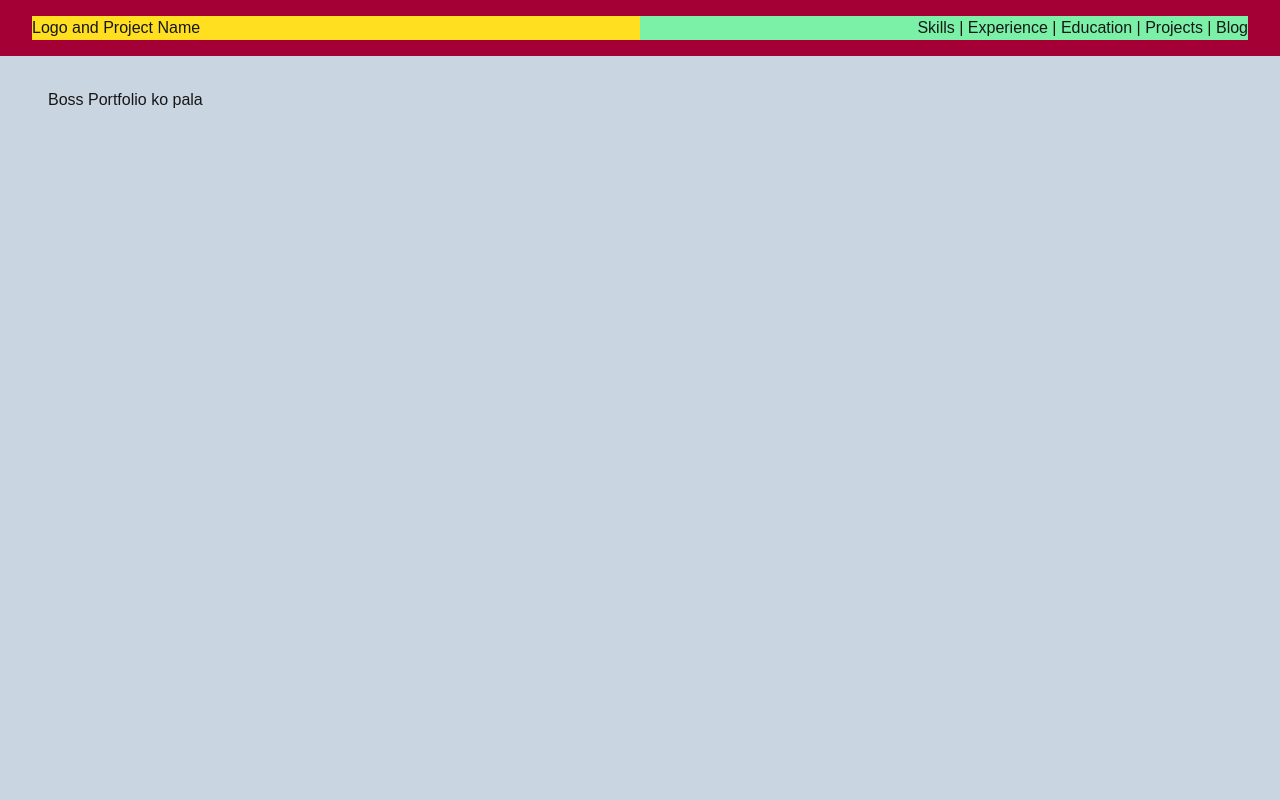
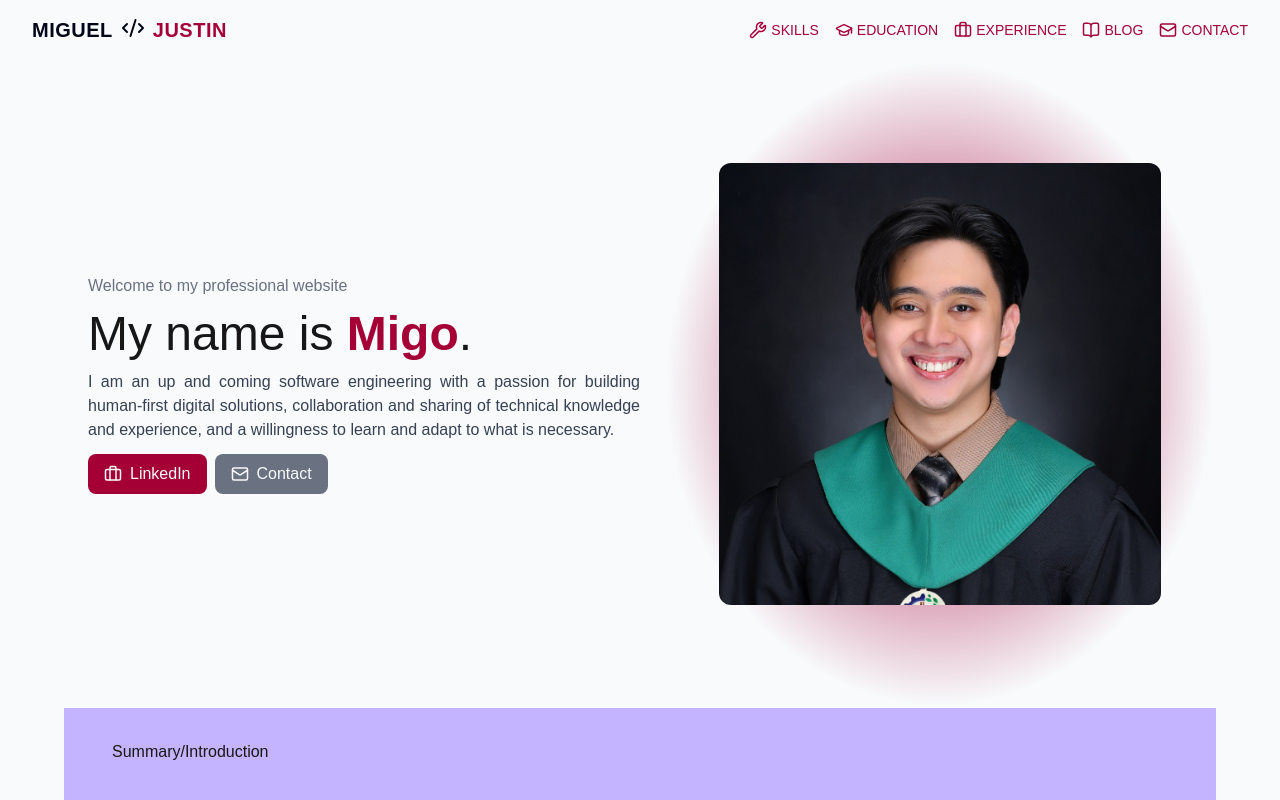
Before and after one commit to migodbtc/snapshot, a Next.js app: page / in a window 1280 px wide. Shown: the top 800 px of the page. Built offline with nearby package versions, Linux system fonts and the light colour scheme.

Commit message:
root: day 2 of making the portfolio website, added proper header and hero section layout and design. added hover design for components i.e. links and buttons. added responsivity variants for hero section and header, and added light/dark mode alternate themes.

```diff
--- a/app/page.tsx
+++ b/app/page.tsx
@@ -1,3 +1,4 @@
+import { BookOpen, Briefcase, Code2, GraduationCap, Mail, Menu, Wrench } from "lucide-react";
 import Image from "next/image";
 
 export default function Home() {
@@ -5,29 +6,221 @@ export default function Home() {
     <div className="flex flex-col flex-1 items-center justify-center bg-slate-50 dark:bg-slate-950">
 
       {/* Header */}
-      <div className="flex flex-row px-4 sm:px-8 py-4 w-full bg-rose-800">
+      <div className="flex flex-row px-4 sm:px-8 py-4 w-full text-rose-800 ">
 
         {/* Header Title & Logo */}
-        <div className="flex-1 bg-yellow-300">
-          Logo and Project Name
+        <div className="flex-1 my-auto">
+          <span className="font-bold text-lg sm:text-xl uppercase tracking-wide flex flex-row gap-2 ">
+            <span className="text-slate-950 dark:text-slate-50">MIGUEL</span>
+            <span className="text-slate-950 dark:text-slate-50 text-lg sm:text-xl"><Code2 /></span>
+            <span>JUSTIN</span>
+          </span>
         </div>
 
-        {/* Header Links (Web & Tablet) */}
-        <div className="hidden sm:block flex-1 bg-green-300 text-right">
-          Skills | Experience | Education | Projects | Blog
+        {/* Header Links (Web Only) */}
+        <div className="hidden lg:flex flex-2 justify-end items-center gap-4 text-rose-800 text-sm">
+          <a className="flex items-center gap-1 hover:underline cursor-pointer uppercase">
+            <Wrench size={18} />
+            <span>Skills</span>
+          </a>
+
+          <a className="flex items-center gap-1 hover:underline cursor-pointer uppercase">
+            <GraduationCap size={18} />
+            <span>Education</span>
+          </a>
+
+          <a className="flex items-center gap-1 hover:underline cursor-pointer uppercase">
+            <Briefcase size={18} />
+            <span>Experience</span>
+          </a>
+
+          <a className="flex items-center gap-1 hover:underline cursor-pointer uppercase">
+            <BookOpen size={18} />
+            <span>Blog</span>
+          </a>
+
+          <a className="flex items-center gap-1 hover:underline cursor-pointer uppercase">
+            <Mail size={18} />
+            <span>Contact</span>
+          </a>
         </div>
 
-        {/* Header Links (Mobiles) */}
-        <div className="block sm:hidden flex-1 bg-green-300 text-right">
-          Hamburger Menu
+        {/* Header Links (Mobile & Web) */}
+        <div className="flex lg:hidden flex-1 justify-end">
+          <button
+            type="button"
+            className="p-2 text-rose-800 hover:bg-rose-100 rounded-md transition-colors"
+            aria-label="Open navigation menu"
+          >
+            <Menu size={24} />
+          </button>
         </div>
 
       </div>
 
-      {/* Main Content */}
-      <main className="flex flex-1 w-full max-w-7xl flex-col items-center justify-between py-8 px-12 sm:items-start bg-slate-300">
-        Boss Portfolio ko pala
+      {/* Main Content - Medium-Large */}
+      <main className="hidden sm:flex flex-1 w-full h-fit lg:max-w-6xl flex-col items-center justify-between sm:items-start ">
+
+        {/* Hero Section */}
+        <section className="w-full aspect-video flex flex-row">
+          <div className="flex flex-1 flex-col px-6 h-full items-start justify-center gap-3">
+            <span className="text-sm lg:text-base text-gray-500">Welcome to my professional website</span>
+            <h1 className="text-4xl lg:text-5xl ">My name is <b className="text-rose-800">Migo</b>.</h1>
+            <p className="text-justify w-full text-gray-700 dark:text-gray-400">I am an up and coming software engineering with a passion for building human-first digital solutions, collaboration and sharing of technical knowledge and experience, and a willingness to learn and adapt to what is necessary. </p>
+            <div className="w-full flex flex-row gap-2">
+              <button className="py-2 px-4 flex flex-row gap-2 w-fit bg-rose-800 rounded-lg hover:bg-rose-700 cursor-pointer text-slate-50 items-center">
+                <Briefcase size={18}/>
+                LinkedIn
+              </button>
+              <button className="py-2 px-4 flex flex-row gap-2 w-fit bg-gray-500 rounded-lg hover:bg-gray-400 cursor-pointer text-slate-50 items-center">
+                <Mail size={18} />
+                Contact
+              </button>
+            </div>
+          </div>
+            <div className="flex flex-1 h-full items-center justify-center bg-radial from-rose-800 dark:from-slate-50/25 to-transparent to-70%">
+              <div className="relative w-[80%] aspect-square rounded-xl overflow-hidden">
+                <Image
+                  src="/images/hero_picture.jpg"
+                  alt="Miguel Justin Bunda"
+                  fill
+                  className="object-cover object-top"
+                />
+              </div>
+            </div>
+        </section>
+
+
+        <section className="w-full bg-violet-300 aspect-video py-8 px-12">
+          Summary/Introduction
+        </section>
+        <section className="w-full bg-pink-200 aspect-video py-8 px-12">
+          Skills - Preview
+        </section>
+        <section className="w-full bg-violet-300 aspect-video py-8 px-12">
+          Education - Preview
+        </section>
+        <section className="w-full bg-pink-200 aspect-video py-8 px-12">
+          Experience - Preview
+        </section>
+        <section className="w-full bg-violet-300 aspect-video py-8 px-12">
+          Blog - Preview
+        </section>
+        <section className="w-full bg-indigo-600 aspect-video py-8 px-12">
+          CTA - Contact Me
+        </section>
       </main>
+
+      {/* Main Content - Small */}
+      <main className="flex sm:hidden flex-1 w-full h-fit lg:max-w-6xl flex-col items-center justify-between sm:items-start ">
+
+        <section className="w-full min-h-[90vh] flex flex-col px-6 py-10 gap-6 text-center justify-center  bg-radial from-rose-800/40 dark:from-slate-50/10 to-transparent to-65%">
+          <div className="flex flex-col gap-4">
+            <span className="text-sm text-gray-500">
+              Welcome to my professional website
+            </span>
+            <h1 className="text-3xl tracking-wide">
+              My name is <b className="text-rose-800">Migo</b>.
+            </h1>
+            <div className="w-64 aspect-square relative rounded-xl overflow-hidden self-start mx-auto">
+              <Image
+                src="/images/hero_picture.jpg"
+                alt="Miguel Justin Bunda"
+                fill
+                className="object-cover object-top"
+              />
+            </div>
+            <p className="text-sm text-gray-700 dark:text-gray-400 text-justify max-w-lg">
+              I am an up and coming software engineering with a passion for building human-first digital solutions, collaboration and sharing of technical knowledge and experience, and a willingness to learn and adapt to what is necessary.
+            </p>
+            <div className="flex flex-col gap-2 items-center justify-center">
+              <button className="w-full flex items-center justify-center gap-2 py-2 px-4 bg-rose-800 rounded-lg text-white text-sm hover:bg-rose-700 transition-colors">
+                <Briefcase size={18} />
+                LinkedIn
+              </button>
+
+              <button className="w-full flex items-center justify-center gap-2 py-2 px-4 bg-gray-500 rounded-lg text-white text-sm hover:bg-gray-400 transition-colors">
+                <Mail size={18} />
+                Contact
+              </button>
+            </div>
+          </div>
+        </section>
+
+        <section className="w-full bg-violet-300 h-screen py-8 px-12">
+          Summary/Introduction
+        </section>
+        <section className="w-full bg-pink-200 h-screen py-8 px-12">
+          Skills - Preview
+        </section>
+        <section className="w-full bg-violet-300 h-screen py-8 px-12">
+          Education - Preview
+        </section>
+        <section className="w-full bg-pink-200 h-screen py-8 px-12">
+          Experience - Preview
+        </section>
+        <section className="w-full bg-violet-300 h-screen py-8 px-12">
+          Blog - Preview
+        </section>
+        <section className="w-full bg-indigo-600 h-screen py-8 px-12">
+          CTA - Contact Me
+        </section>
+      </main>
+
+      {/* Footer */}
+      <div className="flex flex-col px-4 sm:px-8 py-4 w-full min-h-62.5 bg-rose-800">
+
+        {/* Upper Column Layout On Medium-Large */}
+        <div className="hidden sm:grid w-full flex-1 bg-yellow-300 grid-cols-3">
+          <div className="flex flex-col gap-2">Site Title & Description</div>
+          <div className="flex flex-col gap-2">
+            <b>Header 1</b>
+            <span>Content</span>
+            <span>Content</span>
+            <span>Content</span>
+            <span>Content</span>
+          </div>
+          <div className="flex flex-col gap-2">
+            <b>Header 1</b>
+            <span>Content</span>
+            <span>Content</span>
+            <span>Content</span>
+            <span>Content</span>
+          </div>
+        </div>
+
+        {/* Upper Column Layout on Small */}
+        <div className="grid sm:hidden w-full flex-1 bg-amber-500 grid-rows-auto gap-3">
+          <div className="flex flex-col gap-2 h-fit py-2">Site Title & Description</div>
+          <div className="flex flex-row gap-2 w-full">
+            <div className="flex flex-1 flex-col gap-2">
+              <b>Header 1</b>
+              <span>Content</span>
+              <span>Content</span>
+              <span>Content</span>
+              <span>Content</span>
+            </div>
+            <div className="flex flex-1 flex-col gap-2">
+              <b>Header 1</b>
+              <span>Content</span>
+              <span>Content</span>
+              <span>Content</span>
+              <span>Content</span>
+            </div>
+          </div>
+        </div>
+
+        {/* Lower Column Layout On Medium-Large */}
+        <div className="hidden sm:flex bg-green-500 w-full pt-4 md:pt-8 pb-2 md:pb-4 border-t-2 border-t-slate-300 flex-row text-sm">
+          <div className="flex-1">Copyright Migo 2026</div>
+          <div className="flex-1 text-right">Terms & Conditions | Privacy Policy</div>
+        </div>
+
+        {/* Lower Column Layout On Small */}
+        <div className="flex sm:hidden bg-green-500 w-full pt-4 md:pt-8 pb-2 md:pb-4 border-t-2 border-t-slate-300 flex-row text-xs">
+          <div className="flex-1 text-center">Copyright Migo 2026 | Terms & Conditions | Privacy Policy</div>
+        </div>
+      </div>
     </div>
   );
 }
--- a/package.json
+++ b/package.json
@@ -11,6 +11,7 @@
   "dependencies": {
     "@supabase/ssr": "^0.12.0",
     "@supabase/supabase-js": "^2.108.2",
+    "lucide-react": "^1.21.0",
     "next": "16.2.9",
     "react": "19.2.4",
     "react-dom": "19.2.4"
```
Also changed, not shown: public/images/hero_picture.jpg (added), 1 other file (tests, documents, lock files or other folders).
